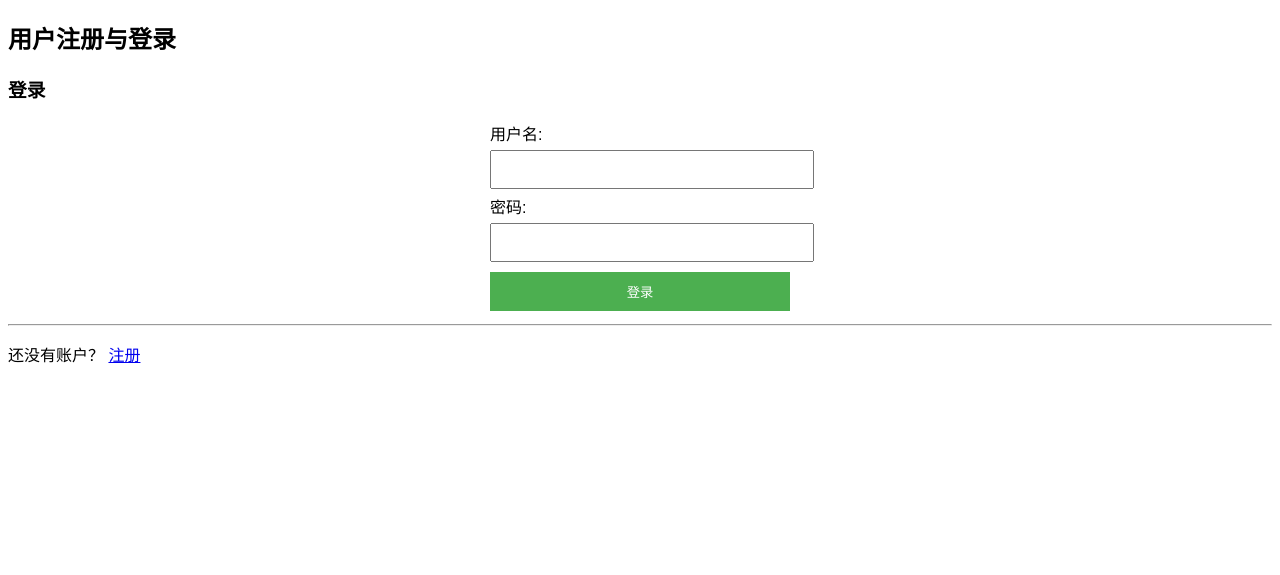
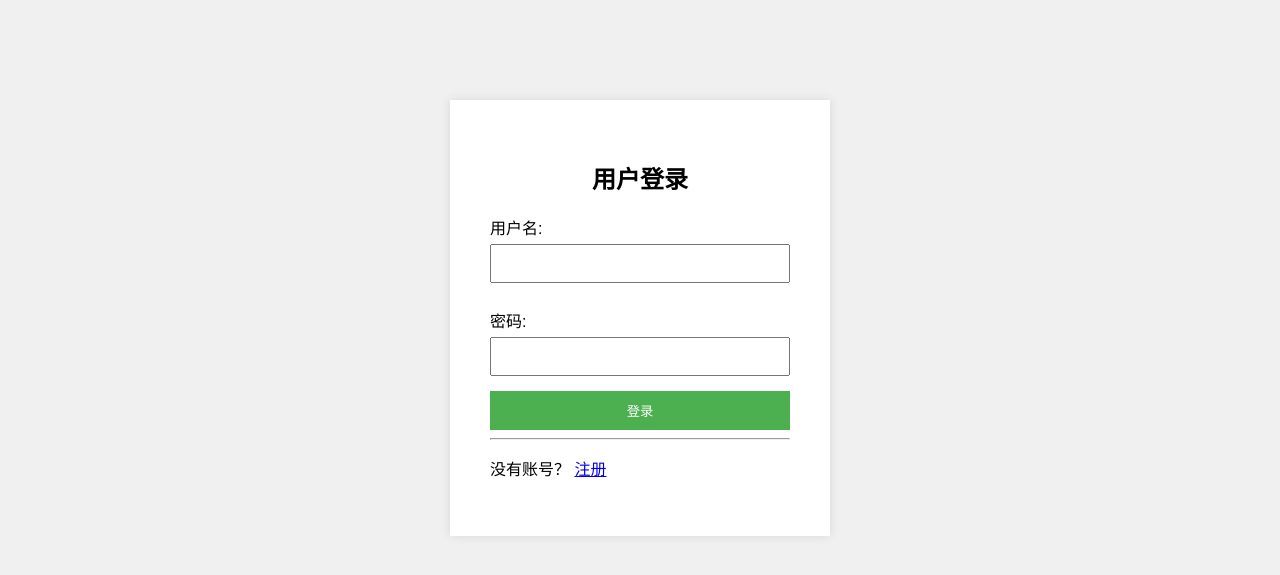
Before and after one commit to pluvo070/PHP-UserProfileSystem, a PHP site: page /user_system/index.php in a window 1280 px wide. Shown: the top 575 px of the page. Run offline with PHP 8.4, Linux system fonts and the light colour scheme.

Commit message:
+注释+修改登录逻辑

```diff
--- a/user_system/config.php
+++ b/user_system/config.php
@@ -1,4 +1,6 @@
 <?php
+// 用于连接数据库
+
 $servername = "localhost";
 $username = "admin";   // 默认用户名
 $password = "123456";       // 默认密码
--- a/user_system/index.php
+++ b/user_system/index.php
@@ -11,26 +11,25 @@ if (isset($_SESSION['user'])) {
 <html lang="zh-CN">
     <head>
         <meta charset="UTF-8">
-    <meta name="viewport" content="width=device-width, initial-scale=1.0">
         <title>用户系统</title>
         <link rel="stylesheet" href="style.css">
+        <script src="script.js" defer></script>
     </head>
+
     <body>
-
-<h2>用户注册与登录</h2>
-
-<!-- 登录表单 -->
-<h3>登录</h3>
-<form action="login.php" method="post">
-    用户名: <input type="text" name="username" required><br>
-    密码: <input type="password" name="password" required><br>
-    <button type="submit">登录</button>
+        <div class="login-box">
+            <h2>用户登录</h2>
+            <!-- 登录表单: 表单内容提交到login.php文件进行处理 -->
+            <form action="login.php" method="post" onsubmit="return validateForm()">
+            <label for="username">用户名:</label>
+                <input type="text" id="username" name="username" required>
+                <label for="password">密码:</label>
+                <input type="password" id="password" name="password" required>
+                <input type="submit" value="登录">
             </form>
-
-<hr>
-
+            <hr> <!-- 分割线 -->
             <!-- 注册链接 -->
-<p>还没有账户？ <a href="register.php">注册</a></p>
-
+            <p>没有账号？ <a href="register.php">注册</a></p>
+        </div>
     </body>
 </html>
--- a/user_system/logout.php
+++ b/user_system/logout.php
@@ -2,5 +2,6 @@
 session_start();
 session_unset();
 session_destroy();
-header("Location: login.php");
+header("Location: index.php");
 exit();
+?>
--- /dev/null
+++ b/user_system/script.js
@@ -0,0 +1,10 @@
+function validateForm() {
+    const user = document.getElementById('username').value;
+    const pwd = document.getElementById('password').value;
+
+    if (user.length < 3 || pwd.length < 3) {
+        alert("用户名和密码长度必须 >= 3");
+        return false;
+    }
+    return true;
+}
--- a/user_system/style.css
+++ b/user_system/style.css
@@ -1,24 +1,39 @@
 body {
+    background-color: #f0f0f0;
     font-family: Arial, sans-serif;
 }
 
-form {
+.login-box {
     width: 300px;
-    margin: 0 auto;
+    padding: 40px;
+    margin: 100px auto;
+    background: white;
+    box-shadow: 0 0 10px rgba(0, 0, 0, 0.1);
 }
 
-input, button {
+.login-box h2 {
+    text-align: center;
+    margin-bottom: 20px;
+}
+
+.login-box label {
+    display: block;
+    margin: 10px 0 5px;
+}
+
+.login-box input[type="text"],
+.login-box input[type="password"] {
+    width: 100%;    /* 宽度设置为其父容器.login-box的 100% */
+    padding: 10px;  /* 内边距 */
+    margin-bottom: 15px;    /* 底部外边距 */
+    box-sizing: border-box; /* 确保 padding 不影响宽度 */
+}
+
+.login-box input[type="submit"] {
     width: 100%;
     padding: 10px;
-    margin: 5px 0;
-}
-
-button {
     background-color: #4CAF50;
     color: white;
     border: none;
+    cursor: pointer; /*鼠标悬停光标改变*/
 }
-
-button:hover {
-    background-color: #45a049;
-}
--- a/user_system/upload.php
+++ b/user_system/upload.php
@@ -5,7 +5,7 @@ if ($_SERVER["REQUEST_METHOD"] == "POST") {
     if (isset($_FILES['file']) && $_FILES['file']['error'] == UPLOAD_ERR_OK) {
         $tmp_name = $_FILES['file']['tmp_name'];
         $name = $_FILES['file']['name'];
-        $upload_dir = 'uploads/';
+        $upload_dir = 'uploads_file/';
         $target_file = $upload_dir . basename($name);
 
         // 确保文件没有重名
```
Also changed, not shown: user_system/dashboard.php (+19 -5 lines), user_system/login.php (added, +38 -0 lines), user_system/register.php (+12 -6 lines). Lines whose indentation alone changed are shown as unchanged.
